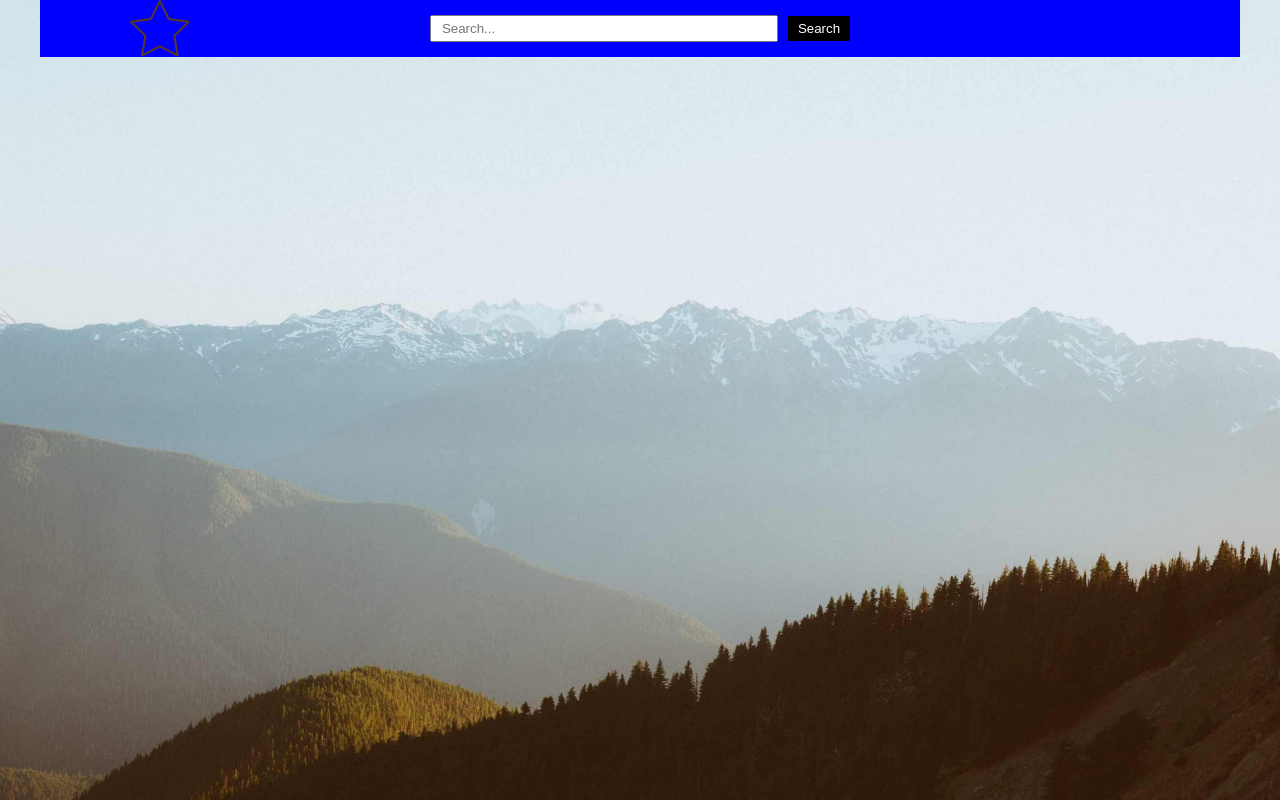
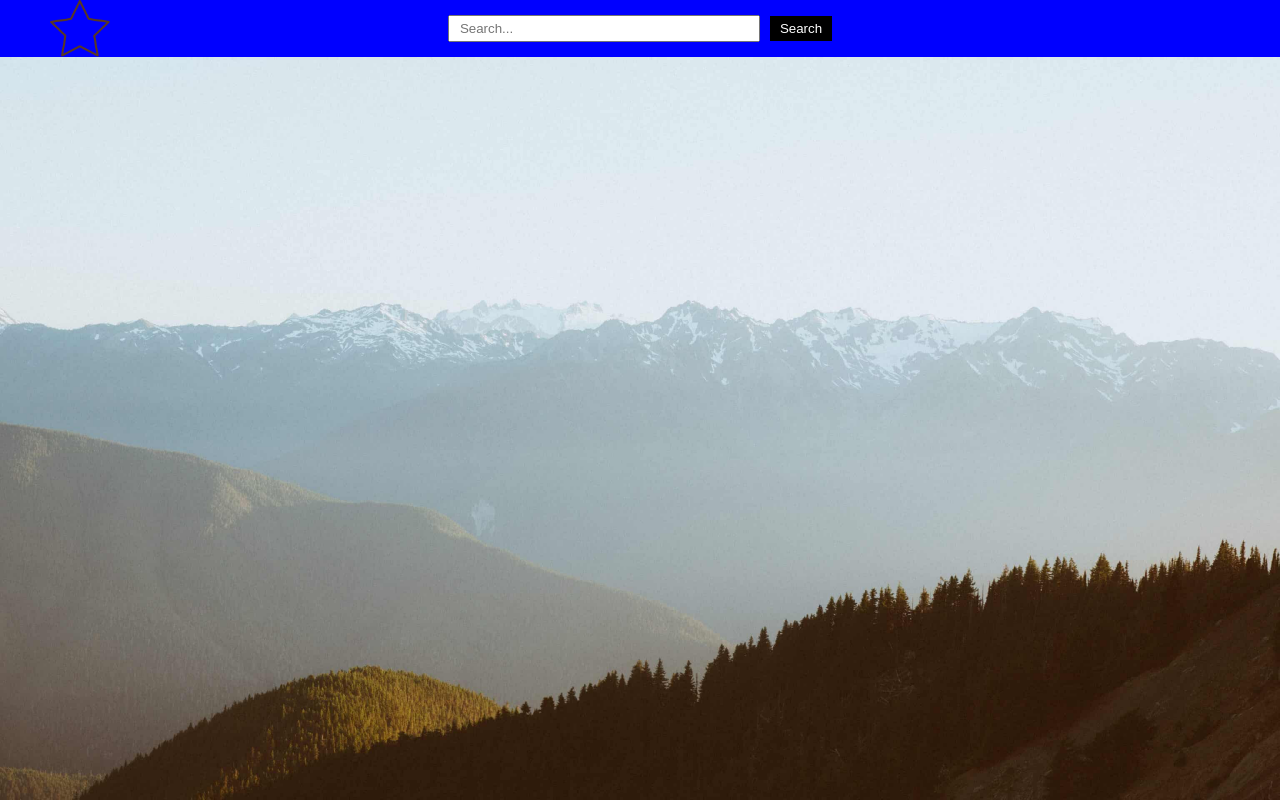
Before and after one commit to JAbarca09/TrentsWeatherApplication, a React (Create React App) app in the folder weatherapp/: page / in a window 1280 px wide. Built offline with nearby package versions, Linux system fonts and the light colour scheme.

Commit message:
CSS changes to the container and searchBar

```diff
--- a/weatherapp/src/components/SearchBar.module.css
+++ b/weatherapp/src/components/SearchBar.module.css
@@ -1,8 +1,7 @@
 .container {
   display: grid;
-  grid-template-columns: 1fr 3fr 1fr;
+  grid-template-columns: 0.5fr 3fr 0.5fr;
   background-color: blue;
-  max-width: 1200px;
   margin: 0 auto;
 }
 
@@ -24,7 +23,7 @@
 .searchBar {
   margin-right: 10px;
   padding: 4px 10px;
-  width: 45%;
+  width: 30%;
   min-width: 120px;
 }
 
```
